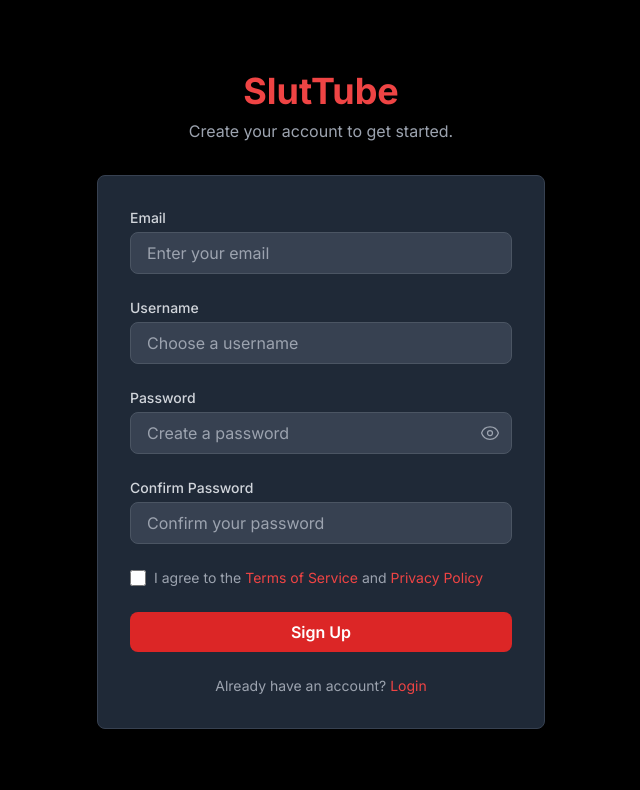
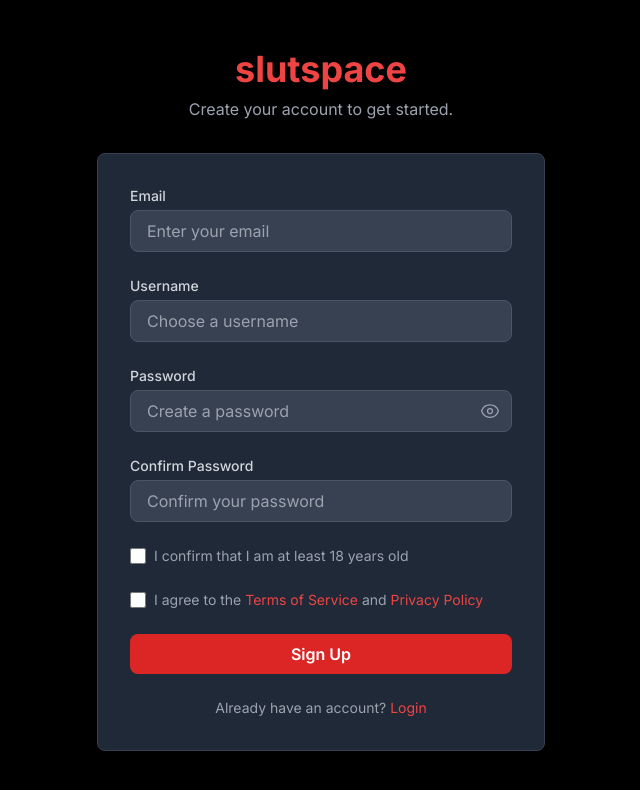
Before and after one commit to oldwestsolutions/slutspace, a Next.js app: page /signup in a window 1280 px wide. Shown: the top 790 px of the page, without its empty margins (319-959 px from the left). Built offline with nearby package versions, Linux system fonts and the light colour scheme; no server answers.

Commit message:
Update UI: change sign out to sign up, rebrand to slutspace, add age verification

```diff
--- a/app/components/AppLayout.tsx
+++ b/app/components/AppLayout.tsx
@@ -213,13 +213,13 @@ export default function AppLayout({ children }: { children: React.ReactNode }) {
                   </Link>
                   <div className="border-t border-gray-700 mt-1 pt-1">
                     <Link
-                      href="/login"
+                      href="/signup"
                       className="block px-4 py-2 text-sm text-gray-300 hover:bg-gray-700 hover:text-white"
                       onClick={() => setIsProfileDropdownOpen(false)}
                     >
                       <div className="flex items-center">
                         <ArrowRightOnRectangleIcon className="h-4 w-4 mr-2" />
-                        <span>Sign out</span>
+                        <span>Sign up</span>
                       </div>
                     </Link>
                   </div>
@@ -326,9 +326,9 @@ export default function AppLayout({ children }: { children: React.ReactNode }) {
                   <CogIcon className="h-6 w-6 mr-3" />
                   <span>Settings</span>
                 </Link>
-                <Link href="/login" className="flex items-center px-4 py-2.5 text-gray-400 hover:text-white hover:bg-gray-700 rounded-lg">
+                <Link href="/signup" className="flex items-center px-4 py-2.5 text-gray-400 hover:text-white hover:bg-gray-700 rounded-lg">
                   <ArrowRightOnRectangleIcon className="h-6 w-6 mr-3" />
-                  <span>Sign out</span>
+                  <span>Sign up</span>
                 </Link>
               </div>
             </div>
--- a/app/login/page.tsx
+++ b/app/login/page.tsx
@@ -40,7 +40,7 @@ export default function LoginPage() {
       <div className="w-full max-w-md space-y-8">
         <div className="text-center">
           <h1 className="text-3xl font-bold text-red-500">
-            SlutTube
+            slutspace
           </h1>
           <p className="mt-2 text-gray-400">Sign in to your account</p>
         </div>
--- a/app/signup/page.tsx
+++ b/app/signup/page.tsx
@@ -72,7 +72,7 @@ export default function SignupPage() {
     <div className="min-h-screen bg-black text-white flex items-center justify-center p-4">
       <div className="w-full max-w-md">
         <div className="text-center mb-8">
-          <h1 className="text-4xl font-bold text-red-500 mb-2">SlutTube</h1>
+          <h1 className="text-4xl font-bold text-red-500 mb-2">slutspace</h1>
           <p className="text-gray-400">Create your account to get started.</p>
         </div>
 
@@ -173,6 +173,18 @@ export default function SignupPage() {
 
             <div className="flex items-center">
               <input
+                id="ageVerification"
+                type="checkbox"
+                className="h-4 w-4 text-red-500 focus:ring-red-500 border-gray-600 rounded bg-gray-700"
+                required
+              />
+              <label htmlFor="ageVerification" className="ml-2 block text-sm text-gray-400">
+                I confirm that I am at least 18 years old
+              </label>
+            </div>
+
+            <div className="flex items-center">
+              <input
                 id="terms"
                 type="checkbox"
                 className="h-4 w-4 text-red-500 focus:ring-red-500 border-gray-600 rounded bg-gray-700"
```
